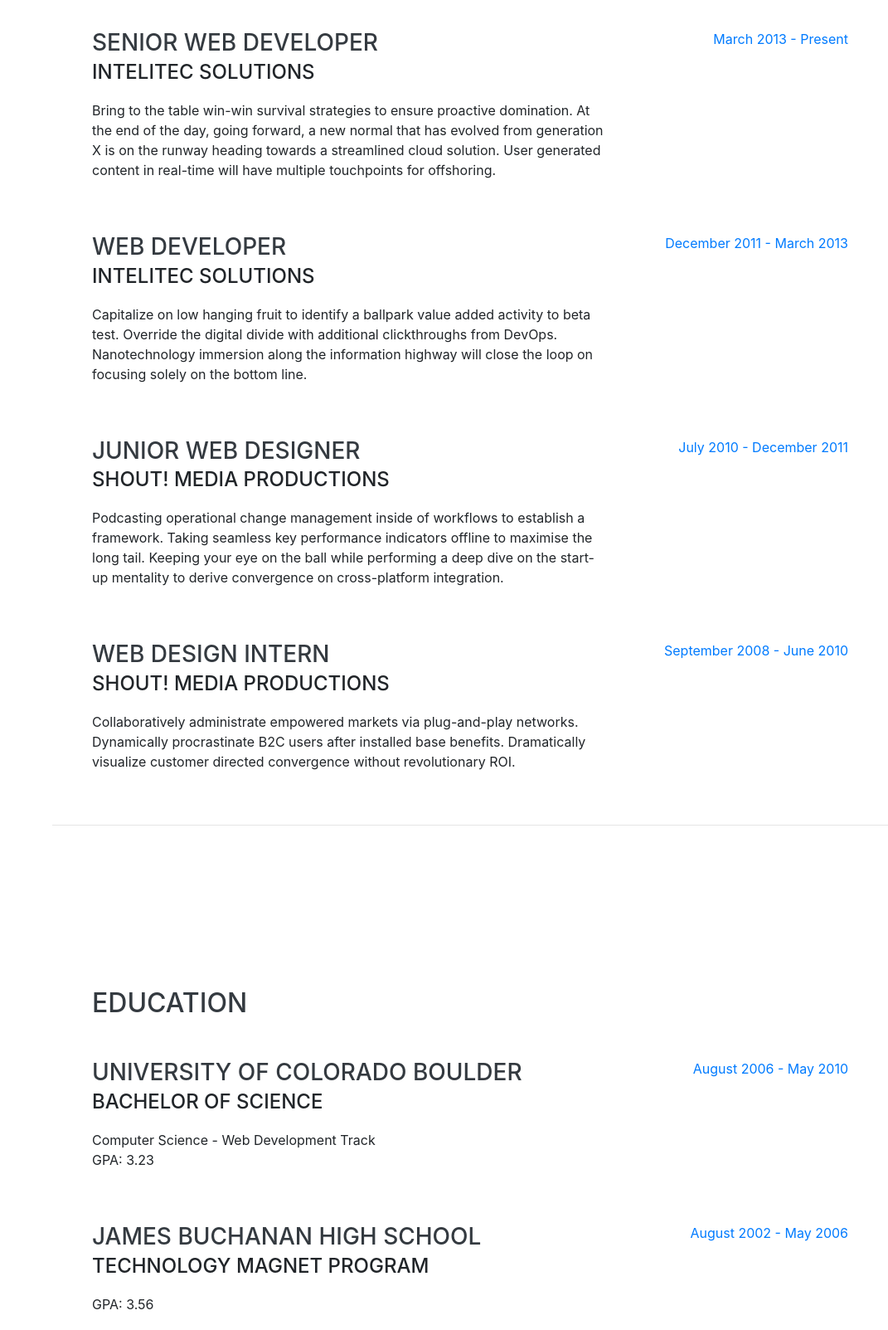
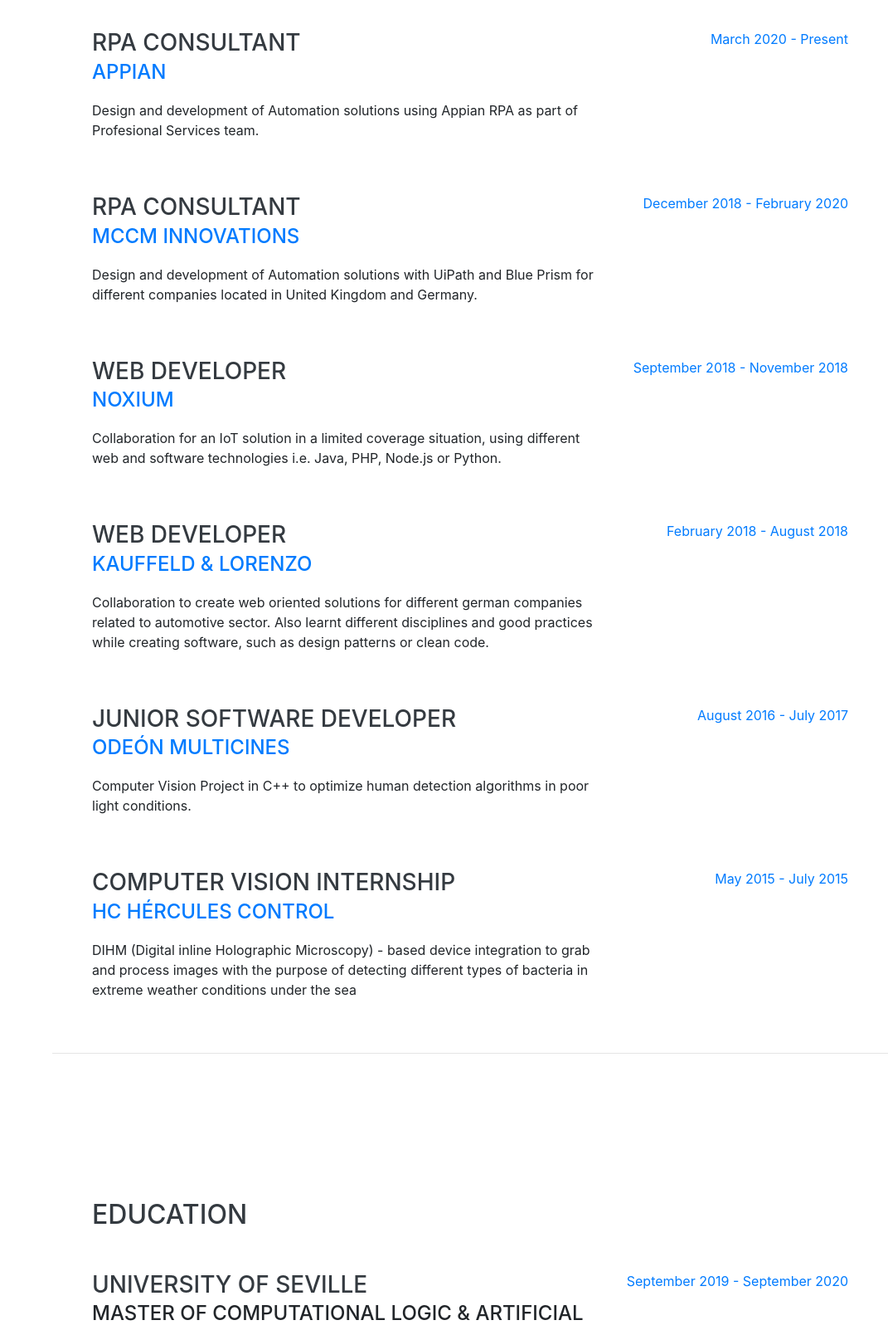
Before and after one commit to jadvani/jadvani.github.io, a website with bundled scripts: page index.html in a window 1280 px wide. Shown: the part 900-2503 px from the top of the page at 83% size, without its empty margins (209-1280 px from the left). Built offline with nearby package versions, Linux system fonts and the light colour scheme; a web font is replaced by a local one.

Commit message:
about & experience sections updated

```diff
--- a/index.html
+++ b/index.html
@@ -8,7 +8,7 @@
   <meta name="description" content="">
   <meta name="author" content="">
 
-  <title>Resume - Start Bootstrap Theme</title>
+  <title>Resume - Javier Advani</title>
 
   <!-- Bootstrap core CSS -->
   <link href="vendor/bootstrap/css/bootstrap.min.css" rel="stylesheet">
@@ -63,25 +63,19 @@
 
     <section class="resume-section p-3 p-lg-5 d-flex align-items-center" id="about">
       <div class="w-100">
-        <h1 class="mb-0">Clarence
-          <span class="text-primary">Taylor</span>
+        <h1 class="mb-0">Javier
+          <span class="text-primary">Advani</span>
         </h1>
-        <div class="subheading mb-5">3542 Berry Street · Cheyenne Wells, CO 80810 · (317) 585-8468 ·
-          <a href="mailto:name@email.com">name@email.com</a>
+        <div class="subheading mb-5">Seville, Spain · (+34) 666 29 93 57 ·
+          <a href="mailto:javier.advani@gmail.com">javier.advani@gmail.com</a>
         </div>
-        <p class="lead mb-5">I am experienced in leveraging agile frameworks to provide a robust synopsis for high level overviews. Iterative approaches to corporate strategy foster collaborative thinking to further the overall value proposition.</p>
+        <p class="lead mb-5"><i>"Vision without action is merely a dream. Action without vision just passes the time. Vision with action can change the world."</i><br><br>RPA consultant interested in emergent software technologies, automation & AI challenges.</p>
         <div class="social-icons">
-          <a href="#">
+          <a href="https://www.linkedin.com/in/javadvagu/" target="_blank">
             <i class="fab fa-linkedin-in"></i>
           </a>
-          <a href="#">
+          <a href="https://github.com/jadvani" target="_blank">
             <i class="fab fa-github"></i>
-          </a>
-          <a href="#">
-            <i class="fab fa-twitter"></i>
-          </a>
-          <a href="#">
-            <i class="fab fa-facebook-f"></i>
           </a>
         </div>
       </div>
@@ -93,47 +87,76 @@
       <div class="w-100">
         <h2 class="mb-5">Experience</h2>
 
+		 <div class="resume-item d-flex flex-column flex-md-row justify-content-between mb-5">
+          <div class="resume-content">
+            <h3 class="mb-0">RPA Consultant</h3>
+			<a href="https://www.appian.com/" target="_blank">
+            <div class="subheading mb-3" >Appian</div>
+			</a>
+            <p>Design and development of Automation solutions using Appian RPA as part of Profesional Services team. </p>
+          </div>
+          <div class="resume-date text-md-right">
+            <span class="text-primary">March 2020 - Present</span>
+          </div>
+        </div>
+
         <div class="resume-item d-flex flex-column flex-md-row justify-content-between mb-5">
           <div class="resume-content">
-            <h3 class="mb-0">Senior Web Developer</h3>
-            <div class="subheading mb-3">Intelitec Solutions</div>
-            <p>Bring to the table win-win survival strategies to ensure proactive domination. At the end of the day, going forward, a new normal that has evolved from generation X is on the runway heading towards a streamlined cloud solution. User generated content in real-time will have multiple touchpoints for offshoring.</p>
+            <h3 class="mb-0">RPA Consultant</h3>
+			<a href="https://mccminnovations.com/en" target="_blank">
+            <div class="subheading mb-3">MCCM Innovations</div></a>
+            <p>Design and development of Automation solutions with UiPath and Blue Prism for different companies located in United Kingdom and Germany.</p>
           </div>
           <div class="resume-date text-md-right">
-            <span class="text-primary">March 2013 - Present</span>
+            <span class="text-primary">December 2018 - February 2020</span>
           </div>
         </div>
 
         <div class="resume-item d-flex flex-column flex-md-row justify-content-between mb-5">
           <div class="resume-content">
             <h3 class="mb-0">Web Developer</h3>
-            <div class="subheading mb-3">Intelitec Solutions</div>
-            <p>Capitalize on low hanging fruit to identify a ballpark value added activity to beta test. Override the digital divide with additional clickthroughs from DevOps. Nanotechnology immersion along the information highway will close the loop on focusing solely on the bottom line.</p>
+			<a href="https://website.noxium.es/" target="_blank">
+            <div class="subheading mb-3">Noxium</div></a>
+            <p>Collaboration for an IoT solution in a limited coverage situation, using different web and software technologies i.e. Java, PHP, Node.js or Python.</p>
           </div>
           <div class="resume-date text-md-right">
-            <span class="text-primary">December 2011 - March 2013</span>
+            <span class="text-primary">September 2018 - November 2018</span>
           </div>
         </div>
 
         <div class="resume-item d-flex flex-column flex-md-row justify-content-between mb-5">
           <div class="resume-content">
-            <h3 class="mb-0">Junior Web Designer</h3>
-            <div class="subheading mb-3">Shout! Media Productions</div>
-            <p>Podcasting operational change management inside of workflows to establish a framework. Taking seamless key performance indicators offline to maximise the long tail. Keeping your eye on the ball while performing a deep dive on the start-up mentality to derive convergence on cross-platform integration.</p>
+            <h3 class="mb-0">Web Developer</h3>
+			<a href="https://kauffeld-lorenzo.de/" target="_blank">
+            <div class="subheading mb-3">Kauffeld & Lorenzo</div></a>
+            <p>Collaboration to create web oriented solutions for different german companies related to automotive sector. Also learnt different disciplines and good practices while creating software, such as design patterns or clean code.</p>
           </div>
           <div class="resume-date text-md-right">
-            <span class="text-primary">July 2010 - December 2011</span>
+            <span class="text-primary">February 2018 - August 2018</span>
+          </div>
+        </div>
+
+        <div class="resume-item d-flex flex-column flex-md-row justify-content-between mb-5">
+          <div class="resume-content">
+            <h3 class="mb-0">Junior Software Developer</h3>
+			<a href="https://www.odeonmulticines.com/" target="_blank">
+            <div class="subheading mb-3">Odeón Multicines</div></a>
+            <p>Computer Vision Project in C++ to optimize human detection algorithms in poor light conditions.</p>
+          </div>
+          <div class="resume-date text-md-right">
+            <span class="text-primary">August 2016 - July 2017</span>
           </div>
         </div>
 
         <div class="resume-item d-flex flex-column flex-md-row justify-content-between">
           <div class="resume-content">
-            <h3 class="mb-0">Web Design Intern</h3>
-            <div class="subheading mb-3">Shout! Media Productions</div>
-            <p>Collaboratively administrate empowered markets via plug-and-play networks. Dynamically procrastinate B2C users after installed base benefits. Dramatically visualize customer directed convergence without revolutionary ROI.</p>
+            <h3 class="mb-0">Computer Vision Internship</h3>
+			<a href="https://www.herculescontrol.com/" target="_blank">
+            <div class="subheading mb-3">HC Hércules Control</div></a>
+            <p>DIHM (Digital inline Holographic Microscopy) - based device integration to grab and process images with the purpose of detecting different types of bacteria in extreme weather conditions under the sea</p>
           </div>
           <div class="resume-date text-md-right">
-            <span class="text-primary">September 2008 - June 2010</span>
+            <span class="text-primary">May 2015 - July 2015</span>
           </div>
         </div>
 
@@ -149,29 +172,27 @@
 
         <div class="resume-item d-flex flex-column flex-md-row justify-content-between mb-5">
           <div class="resume-content">
-            <h3 class="mb-0">University of Colorado Boulder</h3>
-            <div class="subheading mb-3">Bachelor of Science</div>
-            <div>Computer Science - Web Development Track</div>
-            <p>GPA: 3.23</p>
+            <h3 class="mb-0">University of Seville</h3>
+            <div class="subheading mb-3">Master of Computational Logic & Artificial Intelligence</div>
           </div>
           <div class="resume-date text-md-right">
-            <span class="text-primary">August 2006 - May 2010</span>
+            <span class="text-primary">September 2019 - September 2020</span>
           </div>
         </div>
 
-        <div class="resume-item d-flex flex-column flex-md-row justify-content-between">
+        <div class="resume-item d-flex flex-column flex-md-row justify-content-between mb-5">
           <div class="resume-content">
-            <h3 class="mb-0">James Buchanan High School</h3>
-            <div class="subheading mb-3">Technology Magnet Program</div>
-            <p>GPA: 3.56</p>
+            <h3 class="mb-0">University of Seville</h3>
+            <div class="subheading mb-3">Bachelor of Telecommunications Engineering</div>
+			 <div>Image & Sound Signal processing as academic specialty</div>
           </div>
           <div class="resume-date text-md-right">
-            <span class="text-primary">August 2002 - May 2006</span>
+            <span class="text-primary">September 2010 - September 2018</span>
           </div>
         </div>
-
       </div>
     </section>
+
 
     <hr class="m-0">
 
```
Also changed, not shown: img/profile.jpg.
